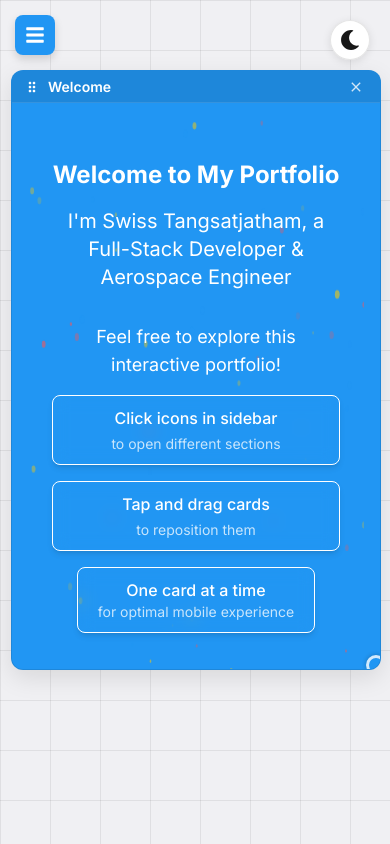
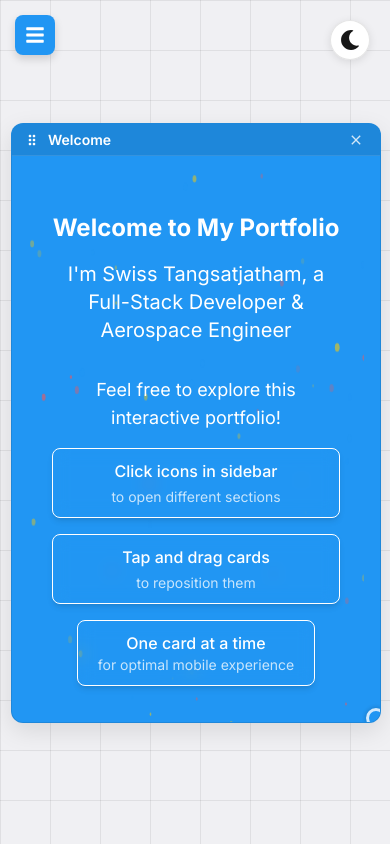
Before and after one commit to tintinguy01/swiss-space, a Next.js app: page / in a window 390 px wide. Built offline with nearby package versions, Linux system fonts and the light colour scheme.

Commit message:
Update mobile view, scroll issue

```diff
--- a/app/components/Portfolio.tsx
+++ b/app/components/Portfolio.tsx
@@ -69,7 +69,7 @@ export default function Portfolio() {
       const mobileWidth = Math.min(450, window.innerWidth - 20);
       const mobileHeight = 600; // Increased height for welcome card
       const mobileX = 0; // Will be centered with CSS transform
-      const mobileY = 100; // Start from the top with enough space for the header
+      const mobileY = 0; // Will be centered with CSS transform
 
       return {
         welcome: { x: mobileX, y: mobileY },
--- a/app/components/sections/ProjectsCard.tsx
+++ b/app/components/sections/ProjectsCard.tsx
@@ -196,7 +196,7 @@ export default function ProjectsCard() {
                           href={currentPrj.githubUrl}
                           target="_blank"
                           rel="noopener noreferrer"
-                          className="flex items-center gap-1 px-3 py-1 rounded-md bg-gray-100 dark:bg-gray-700 text-sm hover:bg-gray-200 dark:hover:bg-gray-600 transition-colors"
+                          className="flex items-center gap-1 px-3 py-1 rounded-md text-sm text-white bg-gray-800 hover:bg-gray-200 dark:hover:bg-gray-600 transition-colors"
                           whileHover={{ scale: 1.05 }}
                           whileTap={{ scale: 0.95 }}
                         >
--- a/app/components/ui/DraggableCard.tsx
+++ b/app/components/ui/DraggableCard.tsx
@@ -45,11 +45,10 @@ export default function DraggableCard({
   useEffect(() => {
     if (isMobile && initialPosRef.current) {
       initialPosRef.current = false;
-      const mobileWidth = Math.min(window.innerWidth - 20, width);
-      const mobileHeight = Math.min(window.innerHeight - 100, height);
 
-      const newPosX = (window.innerWidth - mobileWidth) / 2;
-      const newPosY = Math.max(70, (window.innerHeight - mobileHeight) / 3);
+      // For mobile we use CSS transform to center, so position is 0,0
+      const newPosX = 0;
+      const newPosY = 0;
 
       setPosition({ x: newPosX, y: newPosY });
 
@@ -178,21 +177,17 @@ export default function DraggableCard({
         setIsDragging(false);
 
         if (isMobile) {
-          // For mobile, only update the Y position
+          // For mobile, don't update position since workspace is not scrollable
+          // Just reset position to where it was
+          if (onDragEnd) onDragEnd(id, position);
+        } else {
+          // For desktop, update both X and Y
           const newPos = {
-            x: position.x,
+            x: position.x + info.offset.x,
             y: position.y + info.offset.y
           };
           setPosition(newPos);
           if (onDragEnd) onDragEnd(id, newPos);
-        } else {
-          // For desktop, update both X and Y
-        const newPos = {
-          x: position.x + info.offset.x,
-          y: position.y + info.offset.y
-        };
-        setPosition(newPos);
-        if (onDragEnd) onDragEnd(id, newPos);
         }
       }}
       onClick={() => {
--- a/app/components/ui/Workspace.tsx
+++ b/app/components/ui/Workspace.tsx
@@ -140,11 +140,12 @@ export default function Workspace({ children, isMobile = false }: WorkspaceProps
         ref={workspaceRef}
       >
         <motion.div
-          className="workspace-content mobile-workspace-content"
+          className="workspace-content"
           style={{
             position: "relative",
-            height: "5000px",
-            width: "100vw"
+            height: "100%",
+            width: "100vw",
+            overflow: "hidden"
           }}
         >
           {children}
--- a/app/globals.css
+++ b/app/globals.css
@@ -109,7 +109,8 @@ body {
   cursor: grab;
   backdrop-filter: blur(5px);
   left: 50% !important;
-  transform: translateX(-50%) !important;
+  top: 50% !important;
+  transform: translate(-50%, -50%) !important;
   transform-origin: center !important;
   transform-box: fill-box !important;
   will-change: transform;
@@ -117,7 +118,7 @@ body {
 
 /* Transform override for dragging on mobile */
 .mobile-card.dragging {
-  transform: translateX(-50%) translate(var(--drag-x, 0), var(--drag-y, 0)) !important;
+  transform: translate(-50%, -50%) translate(var(--drag-x, 0), var(--drag-y, 0)) !important;
 }
 
 .card-handle {
@@ -437,6 +438,24 @@ body {
 }
 
 @media (max-width: 767px) {
+  html,
+  body {
+    position: fixed;
+    overflow: hidden;
+    height: 100%;
+    width: 100%;
+  }
+
+  .mobile-workspace-content {
+    height: 100% !important;
+    overflow: hidden !important;
+    -webkit-overflow-scrolling: auto;
+  }
+
+  .mobile-workspace {
+    overflow: hidden;
+  }
+
   .card-content {
     overflow-y: auto !important;
     -webkit-overflow-scrolling: touch;
@@ -456,23 +475,6 @@ body {
 
   .resizable-handle {
     display: none !important;
-  }
-}
-
-@media (max-width: 767px) {
-  html,
-  body {
-    position: fixed;
-    overflow: hidden;
-    height: 100%;
-    width: 100%;
-  }
-
-  .mobile-workspace-content {
-    height: 5000px !important;
-    overflow-y: auto;
-    -webkit-overflow-scrolling: touch;
-    padding-bottom: 100px;
   }
 }
 
```
